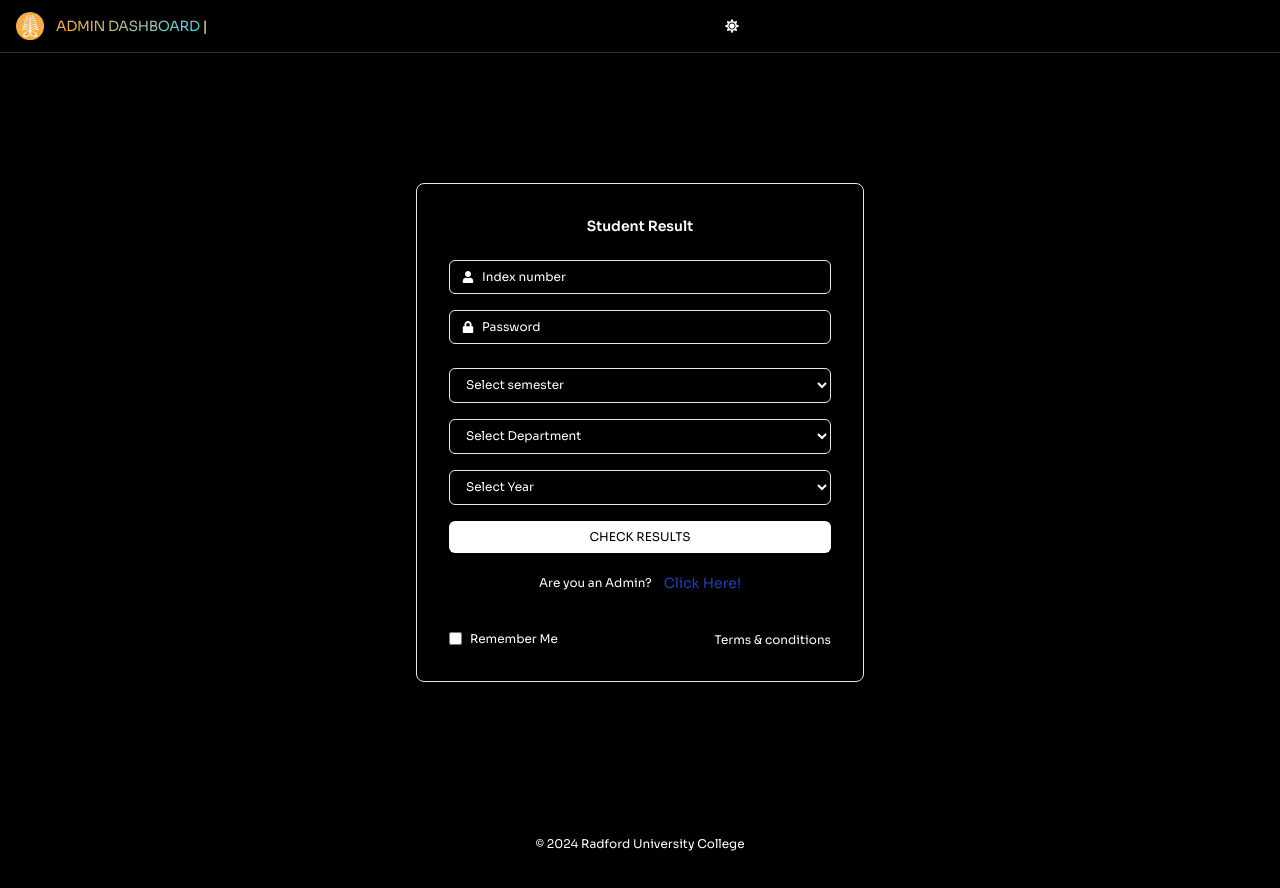
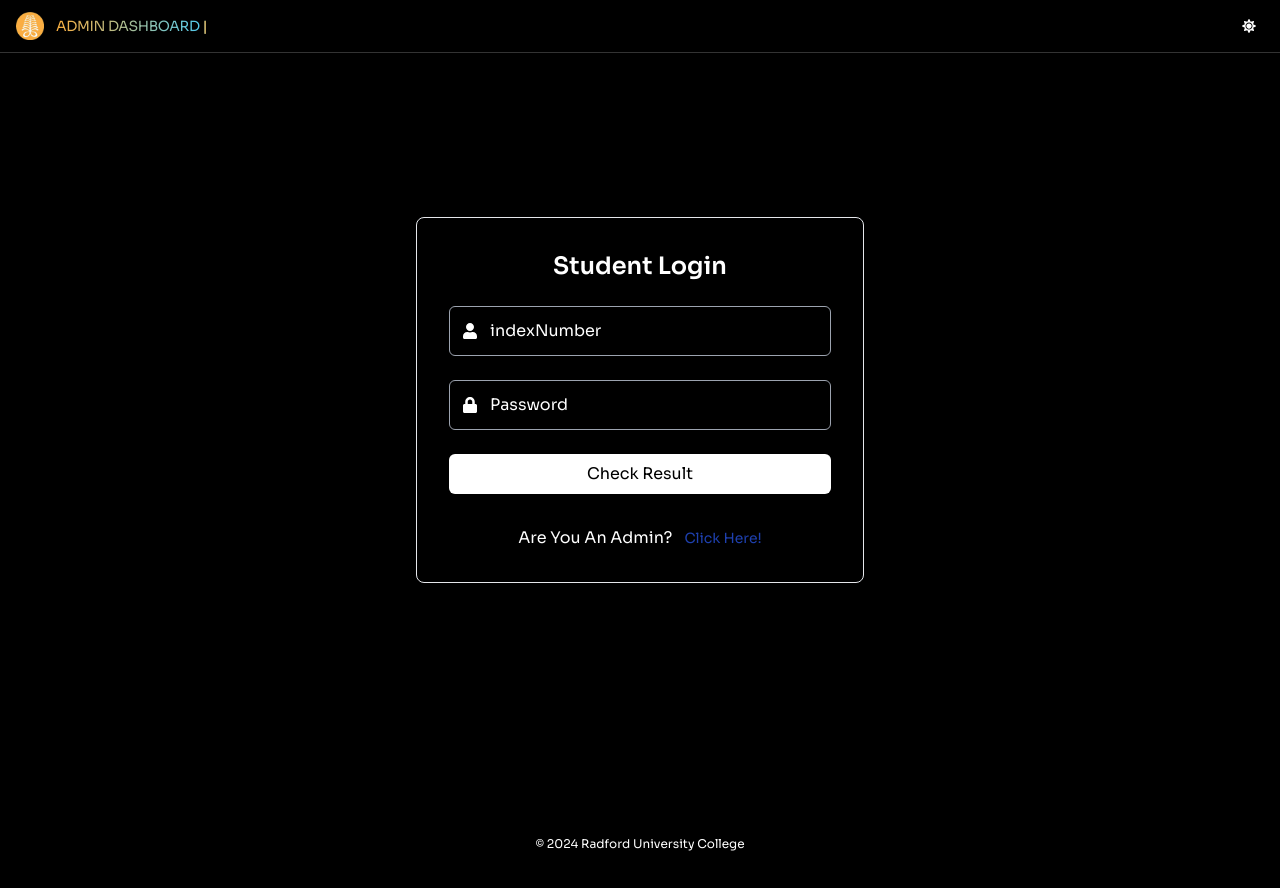
Before and after one commit to mfq17s/result-checker-mongoDB, a React (Vite) app: page /StudentLogin in a window 1280 px wide. Built offline with nearby package versions, Linux system fonts and the light colour scheme; the HTML template or start-up script is replaced by a standard one.

Commit message:
changes made

```diff
--- a/src/App.css
+++ b/src/App.css
@@ -14,7 +14,7 @@
 }
 
 .display {
-  @apply p-6 border-2 border-color-blues dark:border-color-oranges dark:text-white rounded-xl;
+  @apply p-6 border-2 border-black dark:border-white dark:text-white rounded-xl;
 }
 .darkmode {
   @apply dark:text-white dark:bg-black text-black bg-white;
@@ -22,3 +22,8 @@
 .buttonStyle{
   @apply dark:bg-white bg-black text-white dark:text-black dark:hover:bg-blue-200 hover:bg-blue-950 w-full py-2 rounded-md transition-colors duration-300;
 }
+.hoverStyle{
+  @apply hover:bg-black hover:text-white transition-colors duration-75 dark:hover:bg-white rounded-md px-3 py-2 dark:hover:text-black;
+}
+.logoutLink {
+  @apply  dark:bg-white bg-black text-white dark:text-black dark:hover:bg-blue-200  w-full py-2 rounded-md transition-colors duration-300;}
--- a/src/components/Navbar.jsx
+++ b/src/components/Navbar.jsx
@@ -46,53 +46,62 @@ const Navbar = () => {
         theme === "dark" ? "dark:bg-black" : "bg-white"
       } backdrop-blur-lg border-b border-neutral-700/80 top-0`}
     >
-      <div className="container px-4 mx-auto text-sm ">
-        <div className="flex justify-between items-center">
-          <div className="flex items-center flex-shrink-0">
+      <div className="container px-4 mx-auto text-sm">
+        <div className="flex items-center justify-between">
+          <div className="flex items-center  flex-shrink-0">
             <Link to="/Home">
               <img className="h-7 w-7 mr-3" src={logo} alt="logo" />
             </Link>
 
-            <span className="text-xt bg-gradient-to-r from-color-oranges to to-color-blues text-transparent bg-clip-text tracking-tight">
+            <span className="text-xt bg-gradient-to-r from-color-oranges to to-color-blues text-transparent bg-clip-text tracking-tight justify-start">
               <Link to="/Home">ADMIN DASHBOARD </Link>
               <Link className="text-[#FCB040]" to="/Home">
                 |
               </Link>
             </span>
           </div>
-          <ThemeButton theme={theme} toggleTheme={toggleTheme} />
-          <div className="lg:hidden">
-            <button
-              onClick={toggleMenu}
-              className="p-2 rounded-md dark:text-white  focus:outline-none"
-            >
-              {isOpen ? <FaTimes /> : <FaBars />}
-            </button>
-          </div>
 
-          <div className="hidden lg:flex justify:center space-x-12 items-center">
+          <div className="hidden lg:flex  space-x-12 items-center">
             {!dontShowList && (
-              <ul className="flex dark:text-white  space-x-12">
+              <ul className="flex dark:text-white  space-x-3 text-xs ">
                 {items.map((item, index) => (
-                  <li key={index}>
+                  <li key={index} className="hoverStyle">
                     <Link to={item.href}>{item.label}</Link>
                   </li>
                 ))}
               </ul>
             )}
           </div>
+          <div className="space-x-6 flex items-center">
+            <ThemeButton theme={theme} toggleTheme={toggleTheme} />
+            <div className="lg:hidden">
+              <button
+                onClick={toggleMenu}
+                className="p-2 rounded-md dark:text-white  focus:outline-none"
+              >
+                {isOpen ? <FaTimes /> : <FaBars />}
+              </button>
+            </div>
+          </div>
         </div>
+
         <div className="relative" ref={menuRef}>
           {isOpen && (
             <div className="lg:hidden">
               <ul className="flex flex-col dark:text-white items-center mt-4 space-y-4">
                 {items.map((item, index) => (
-                  <li key={index}>
+                  <li key={index} className="hoverStyle">
                     <Link to={item.href} onClick={toggleMenu}>
                       {item.label}
                     </Link>
                   </li>
                 ))}
+                <li className="hoverStyle">
+                  <Link to="/" onClick={toggleMenu}
+                  className="logoutLink px-5 py-2">
+                    Logout
+                  </Link>
+                </li>
               </ul>
             </div>
           )}
--- a/src/pages/Home.jsx
+++ b/src/pages/Home.jsx
@@ -8,11 +8,11 @@ const Home = () => {
     <div
       className={`${
         theme === "dark" ? "dark" : "light"
-      } min-h-[100vh] flex flex-col justify-center items-center dark:bg-color-bgc`}
+      } min-h-[100vh] flex flex-col justify-center items-center darkmode`}
     >
-      <div className="w-[100vw] sm:scale-100 scale-75">
+      <div className="w-[70vw] sm:scale-100 scale-75">
         <div className="flex flex-col transition-colors duration-200 items-center">
-          <h1 className="mb-4 text-2xl sm:text-3xl md:text-4xl lg:text-5xl xl:text-6xl text-center tracking-wide dark:text-white">
+          <h1 className="mb-4 text-2xl sm:text-3xl md:text-4xl lg:text-5xl text-center tracking-wide darkmode">
             Student Result Management <br className="hidden md:block" /> System
           </h1>
         </div>
--- a/src/pages/Login.jsx
+++ b/src/pages/Login.jsx
@@ -21,32 +21,36 @@ const Login = () => {
 
           <div className="form-body mb-6">
             <div className="mb-4">
-              <div className="flex items-center border rounded-md px-3 py-2 bg-gray-200">
-                <FaUser className="mr-2 text-gray-500" />
+
+
+              <div className="flex items-center border border-gray-400 rounded-md px-3 py-2">
+                <FaUser className="mr-2" />
                 <input
-                  type="email"
+                  type="text"
                   placeholder="Email"
                   required
-                  className="bg-gray-200 text-gray-800 outline-none flex-grow placeholder-gray-500"
+                  className="outline-none flex-grow placeholder-black darkmode dark:placeholder-white p-1"
                   id="email"
                   name="email"
                   autoComplete="email"
                 />
               </div>
-            </div>
-            <div>
-              <div className="flex items-center border rounded-md px-3 py-2 bg-gray-200">
-                <FaLock className="mr-2 text-gray-500" />
+
+              <div className="flex items-center mt-6 border border-gray-400 rounded-md px-3 py-2">
+                <FaLock className="mr-2" />
                 <input
-                  type="password"
+                   type="password"
                   placeholder="Password"
                   required
-                  className="bg-gray-200 text-gray-800 outline-none flex-grow placeholder-gray-500"
+                  className="outline-none flex-grow placeholder-black darkmode dark:placeholder-white p-1"
                   id="password"
                   name="password"
                   autoComplete="current-password"
                 />
               </div>
+
+            </div>
+            <div>
             </div>
           </div>
           <button
--- a/src/pages/StudentLogin.jsx
+++ b/src/pages/StudentLogin.jsx
@@ -1,148 +1,71 @@
-/* eslint-disable no-unused-vars */
 import { FaUser, FaLock } from "react-icons/fa";
-import react, { useState } from "react";
+import { Link } from "react-router-dom";
 import { useContext } from "react";
 import { ThemeContext } from "../App";
 
-const StudentLogin = () => {
+const   StudentLogin = () => {
   const { theme } = useContext(ThemeContext);
-  const [indexNumber, setIndexNumber] = useState("");
-  const [password, setPassword] = useState("");
-  const [semester, setSemester] = useState("");
-  const [department, setDepartment] = useState("");
-  const [year, setYear] = useState("");
-
-  const handleIndexNumberChange = (e) => {
-    setIndexNumber(e.target.value);
-  };
-
-  const handlePasswordChange = (e) => {
-    setPassword(e.target.value);
-  };
-
-  const handleSemesterChange = (e) => {
-    setSemester(e.target.value);
-  };
-
-  const handleDepartmentChange = (e) => {
-    setDepartment(e.target.value);
-  };
-
-  const handleYearChange = (e) => {
-    setYear(e.target.value);
-  };
-
-  const handleSubmit = (e) => {
-    e.preventDefault();
-    // Handle form submission logic here
-  };
-
   return (
 
 <div
       className={`${
         theme === "dark" ? "dark" : "light"
-      } flex justify-center pt-16 items-center min-h-screen darkmode`}
+      } flex justify-center items-center min-h-screen w-100% darkmode`}
     >
-      <div className="p-8 border rounded-lg shadow-xl w-2/3 max-w-md sm:scale-100 scale-75 darkmode">
-        <div className="form text-xs">
+
+      <div className="p-8 border rounded-lg shadow-xl w-full max-w-md bg-white sm:scale-100 scale-75 darkmode">
+        <form className="form">
           <div className="form-header mb-6">
-            <h1 className="text-sm text-center font-bold">Student Result</h1>
+            <h1 className="text-2xl text-center font-bold">Student Login</h1>
           </div>
-          <form onSubmit={handleSubmit} className="form-body mb-6">
+
+          <div className="form-body mb-6">
             <div className="mb-4">
-              <div className="flex items-center border rounded-md px-3 py-2">
+
+
+              <div className="flex items-center border border-gray-400 rounded-md px-3 py-2">
                 <FaUser className="mr-2" />
                 <input
                   type="text"
-                  placeholder="Index number"
-                  value={indexNumber}
-                  onChange={handleIndexNumberChange}
-                  className="outline-none flex-grow placeholder-black darkmode dark:placeholder-white"
+                  placeholder="indexNumber"
+                  required
+                  className="outline-none flex-grow placeholder-black darkmode dark:placeholder-white p-1"
+                  id="indexNumber"
+                  name="indexNumber"
+                  autoComplete="email"
                 />
               </div>
-            </div>
-            <div className="mb-4">
-              <div className="flex items-center border rounded-md px-3 py-2">
+
+              <div className="flex items-center mt-6 border border-gray-400 rounded-md px-3 py-2">
                 <FaLock className="mr-2" />
                 <input
                    type="password"
                   placeholder="Password"
-                  value={password}
-                  onChange={handlePasswordChange}
-                  className="outline-none flex-grow placeholder-black darkmode dark:placeholder-white"
+                  required
+                  className="outline-none flex-grow placeholder-black darkmode dark:placeholder-white p-1"
+                  id="password"
+                  name="password"
+                  autoComplete="current-password"
                 />
               </div>
+
             </div>
-          </form>
-          <div className="form-footer">
-            <select
-              value={semester}
-              onChange={handleSemesterChange}
-              className="mb-4 w-full border rounded-md px-3 py-2 darkmode "
-            >
-              <option value="">Select semester</option>
-              <option value="sem1">Semester 1</option>
-              <option value="sem2">Semester 2</option>
-              <option value="all">All Semesters</option>
-            </select>
-            <select
-              value={department}
-              onChange={handleDepartmentChange}
-              className="mb-4 w-full border rounded-md px-3 py-2 darkmode"
-            >
-              <option value="">Select Department</option>
-              <option value="ict">ICT</option>
-              <option value="fashion">FASHION</option>
-              <option value="medlab">MED LAB</option>
-              <option value="graphics">GRAPHICS</option>
-              <option value="accounting">ACCOUNTING</option>
-              <option value="appliedscience">APPLIED SCIENCE</option>
-              <option value="pa">PA</option>
-              <option value="business">BUSINESS</option>
-            </select>
-            <select
-              value={year}
-              onChange={handleYearChange}
-              className="mb-4 w-full border rounded-md px-3 py-2 darkmode"
-            >
-              <option value="">Select Year</option>
-              <option value="year1">Year 1</option>
-              <option value="year2">Year 2</option>
-              <option value="year3">Year 3</option>
-              <option value="year4">Year 4</option>
-              <option value="all">All Years</option>
-            </select>
+            <div>
+            </div>
+          </div>
           <button
             type="submit"
             className="buttonStyle"
           >
-              CHECK RESULTS
+            Check Result
           </button>
-          </div>
-        </div>
-        <span className="flex items-center justify-center gap-3 p-5 text-xs">
-          Are you an Admin?{" "}
-          <a href="/Login" className="text-sm text-blue-800">
+          <span className="flex items-center justify-center gap-3 pt-8">
+            Are You An Admin?{" "}
+            <Link to="/tLogin" className="text-sm text-blue-800">
               Click Here!
-          </a>
+            </Link>
           </span>
-        <div className="mt-4 flex justify-between text-sm">
-          <div className="one flex items-center">
-            <input type="checkbox" id="studentcheckbox" className="mr-2" />
-
-            <label htmlFor="studentcheckbox" className="text-xs">
-              Remember Me
-            </label>
-          </div>
-          <div className="two">
-            <label>
-              <a href="#" className="text-xs">
-                Terms & conditions
-              </a>
-            </label>
-          </div>
-        </div>
+        </form>
       </div>
     </div>
   );
```
Lines whose indentation alone changed are shown as unchanged.
